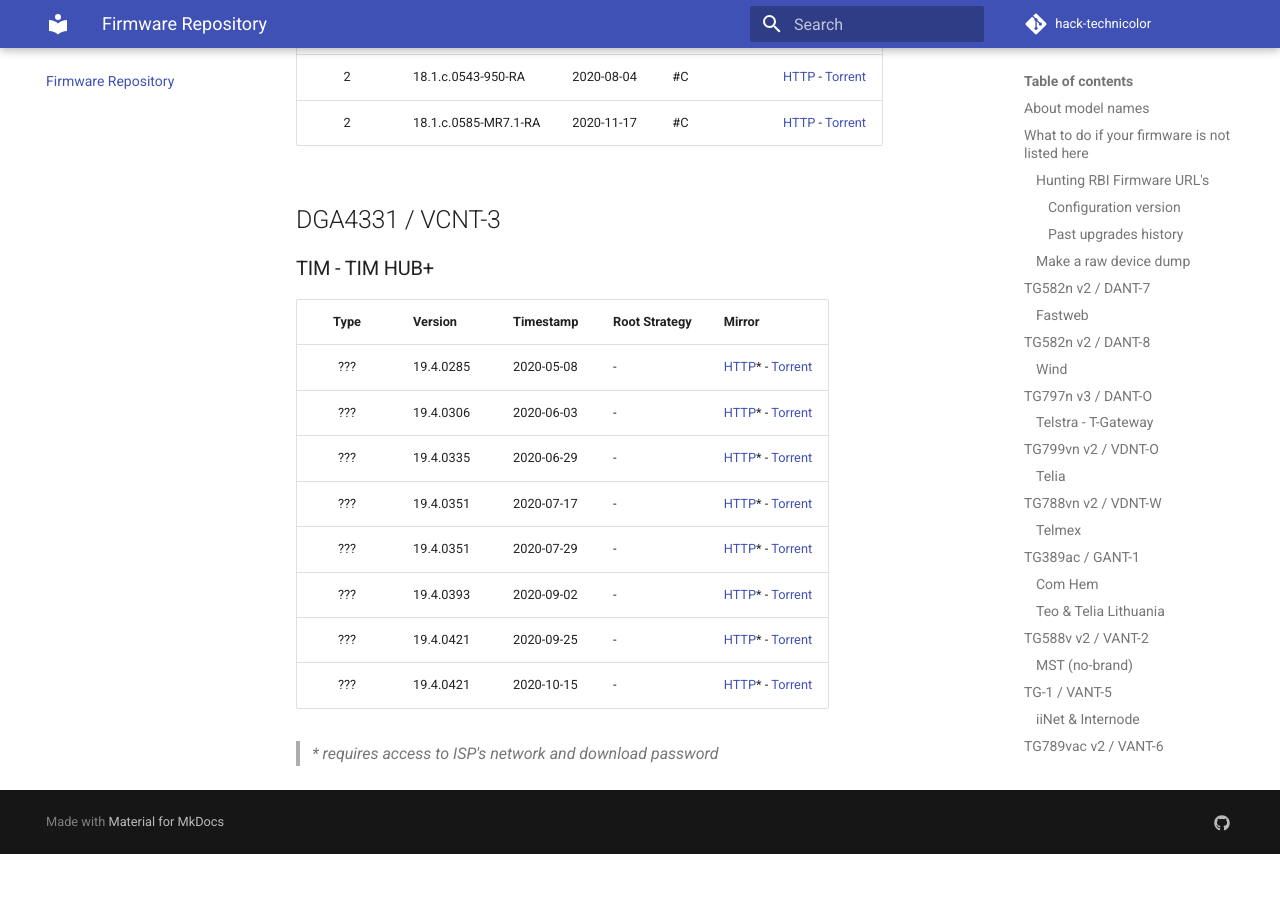
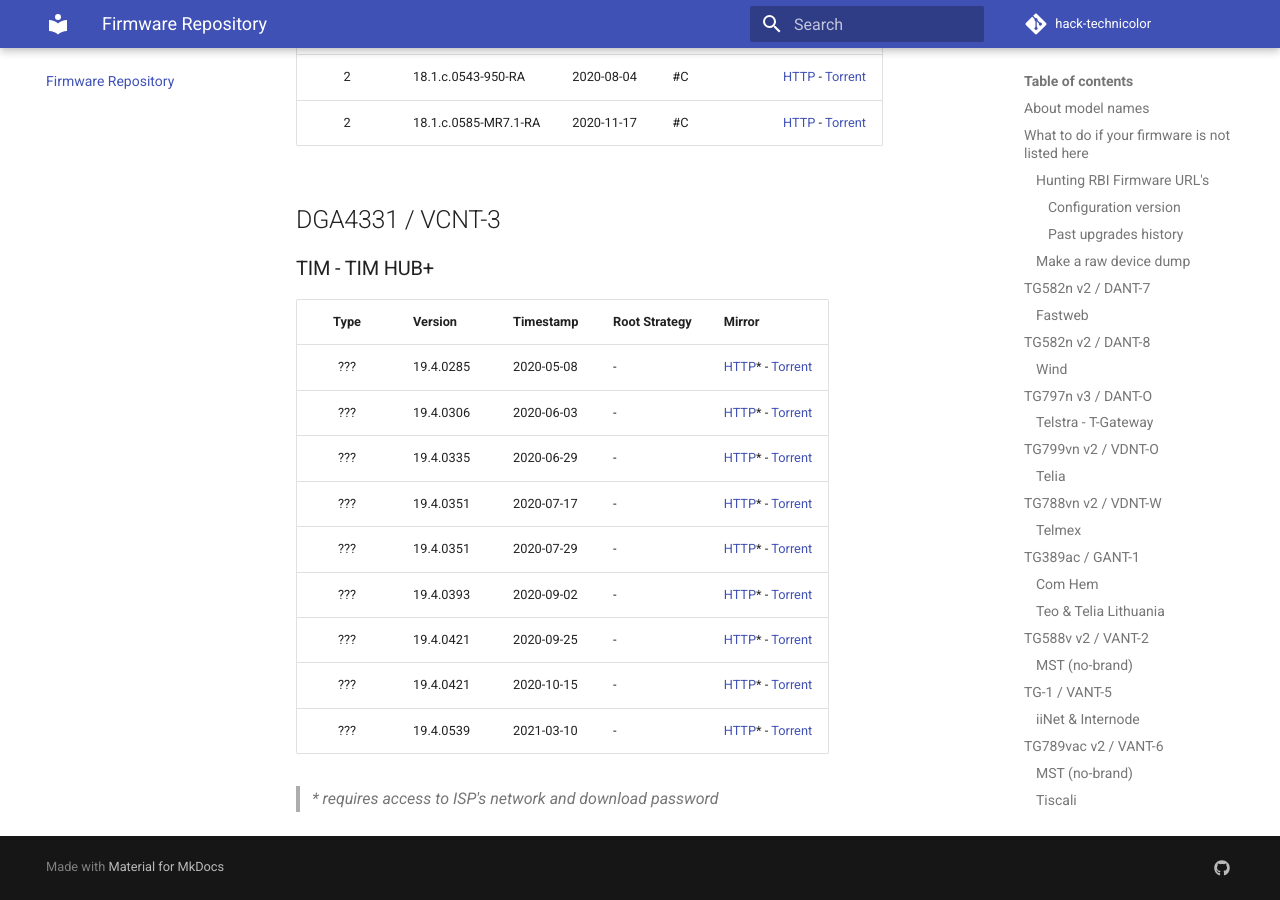
Before and after one commit to hack-technicolor/hack-technicolor, an MkDocs documentation site: the page built from docs/Repository.md, in a window 1280 px wide and 900 px high, scrolled down 21124 px. Built offline with MkDocs 1.6.1 and Material for MkDocs 9.7.7, drawn with Linux system fonts in a browser that asks for light colours; comment, search, counter and statistics services are not loaded; before the commit the page ends 21978 px from its top, so only the background shows below that; some of the changed lines change nothing that is shown.

```diff
--- a/docs/Repository.md
+++ b/docs/Repository.md
@@ -355,7 +355,7 @@
 | Type   | Version                  | Timestamp  | Root Strategy | Mirror |
 |:------:|:-------------------------|:-----------|:--------------|:-------|
 | 1      | 17.1.7875-CRF731         | 2017-09-04 | -             | [HTTP](http://downloads.vodafone.co.nz/ultrahub_crf731.rbi) - [Torrent](https://github.com/hack-technicolor/hack-technicolor/blob/master/torrents/vant-9/ultrahub_crf731.rbi.torrent?raw=true) |
-| 2      | 17.1.7988-CRF846-V2.4.6  | 2018-05-09 | *WIP*         | [Torrent](https://github.com/hack-technicolor/hack-technicolor/blob/master/torrents/vant-9/RC2.4.6_prod_AUTH_vant-9_17.1.7988-2461009-20180510014336.rbi.torrent?raw=true) |
+| 2      | 17.1.7988-CRF846-V2.4.6  | 2018-05-09 | *[WIP](https://github.com/hack-technicolor/hack-technicolor/issues/68#issuecomment-578359876)*         | [Torrent](https://github.com/hack-technicolor/hack-technicolor/blob/master/torrents/vant-9/RC2.4.6_prod_AUTH_vant-9_17.1.7988-2461009-20180510014336.rbi.torrent?raw=true) |
 | 3      | 17.1.7988-CRF897-RC2-4-9 | 2018-10-21 | -             | [Torrent](https://github.com/hack-technicolor/hack-technicolor/blob/master/torrents/vant-9/DGA-2-4-9-Prod.rbi.torrent?raw=true) |
 
 ## DJN2130 / VBNT-J
@@ -543,7 +543,7 @@
 
 | Type   | Version                 | Timestamp  | Root Strategy | Mirror |
 |:------:|:------------------------|:-----------|:--------------|:-------|
-| 2      | 17.4.0182CRF877-RC2.0.1 | 2018-11-19 | *WIP*         | [Torrent](https://github.com/hack-technicolor/hack-technicolor/blob/master/torrents/vbnt-z/UHP-2-0-1-Prod.rbi.torrent?raw=true) |
+| 2      | 17.4.0182CRF877-RC2.0.1 | 2018-11-19 | *[WIP](https://github.com/hack-technicolor/hack-technicolor/issues/68#issuecomment-578359876)*         | [Torrent](https://github.com/hack-technicolor/hack-technicolor/blob/master/torrents/vbnt-z/UHP-2-0-1-Prod.rbi.torrent?raw=true) |
 
 ## DJA0231 / VCNT-A
 
@@ -577,5 +577,6 @@
 | ???    | 19.4.0393          | 2020-09-02 | -             | [HTTP](http://156.54.126.84:80/Firmware/TR069/AGThomson/AGTHF_1.0.1_001_CLOSED.rbi)* - [Torrent](https://github.com/hack-technicolor/hack-technicolor/blob/master/torrents/vcnt-3/AGTHF_1.0.1_001_CLOSED.rbi.torrent?raw=true) |
 | ???    | 19.4.0421          | 2020-09-25 | -             | [HTTP](http://156.54.126.84:80/Firmware/TR069/AGThomson/AGTHF_1.0.1_002_CLOSED.rbi)* - [Torrent](https://github.com/hack-technicolor/hack-technicolor/blob/master/torrents/vcnt-3/AGTHF_1.0.1_002_CLOSED.rbi.torrent?raw=true) |
 | ???    | 19.4.0421          | 2020-10-15 | -             | [HTTP](http://156.54.126.84:80/Firmware/TR069/AGThomson/AGTHF_1.0.1_CLOSED.rbi)* - [Torrent](https://github.com/hack-technicolor/hack-technicolor/blob/master/torrents/vcnt-3/AGTHF_1.0.1_CLOSED.rbi.torrent?raw=true) |
+| ???    | 19.4.0539          | 2021-03-10 | -             | [HTTP](http://156.54.126.84:80/Firmware/TR069/AGThomson/AGTHF_1.0.2_CLOSED.rbi)* - [Torrent](https://github.com/hack-technicolor/hack-technicolor/blob/master/torrents/vcnt-3/AGTHF_1.0.2_CLOSED.rbi.torrent?raw=true) |
 
 > *\* requires access to ISP's network and download password*
```
Also changed, not shown: docs/Hacking/PostRoot.md (+1 -1 lines).
